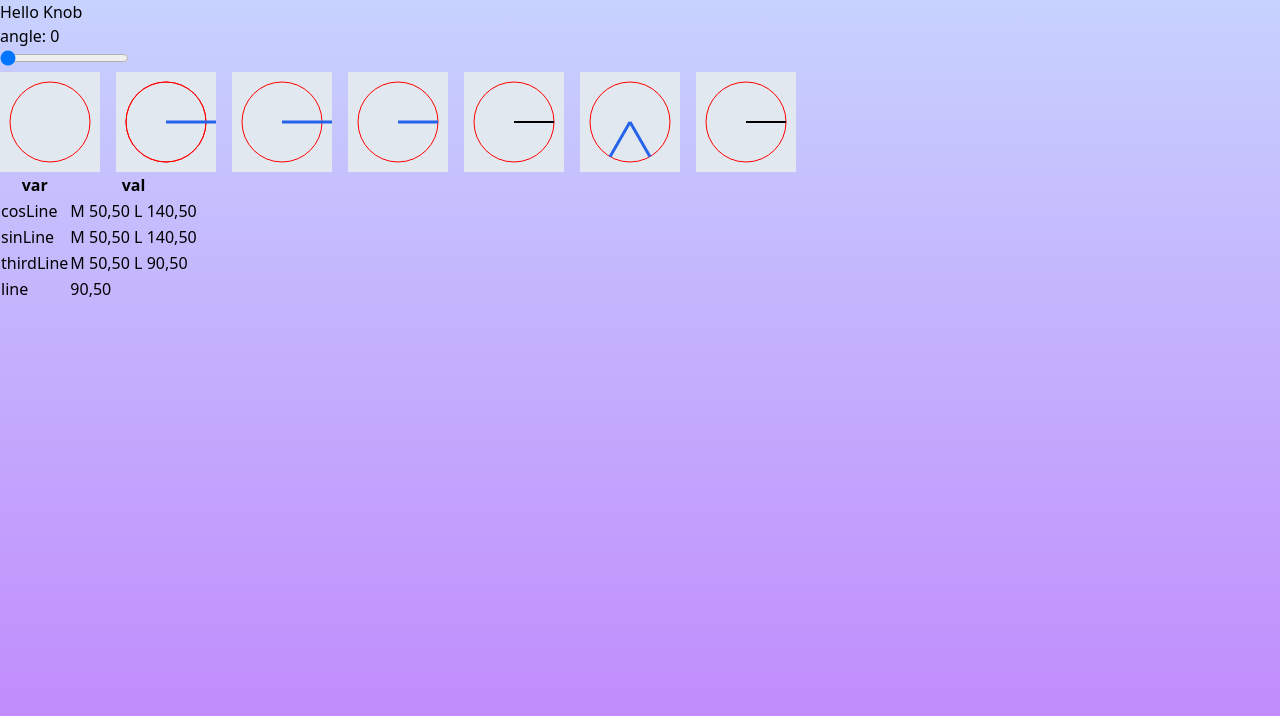
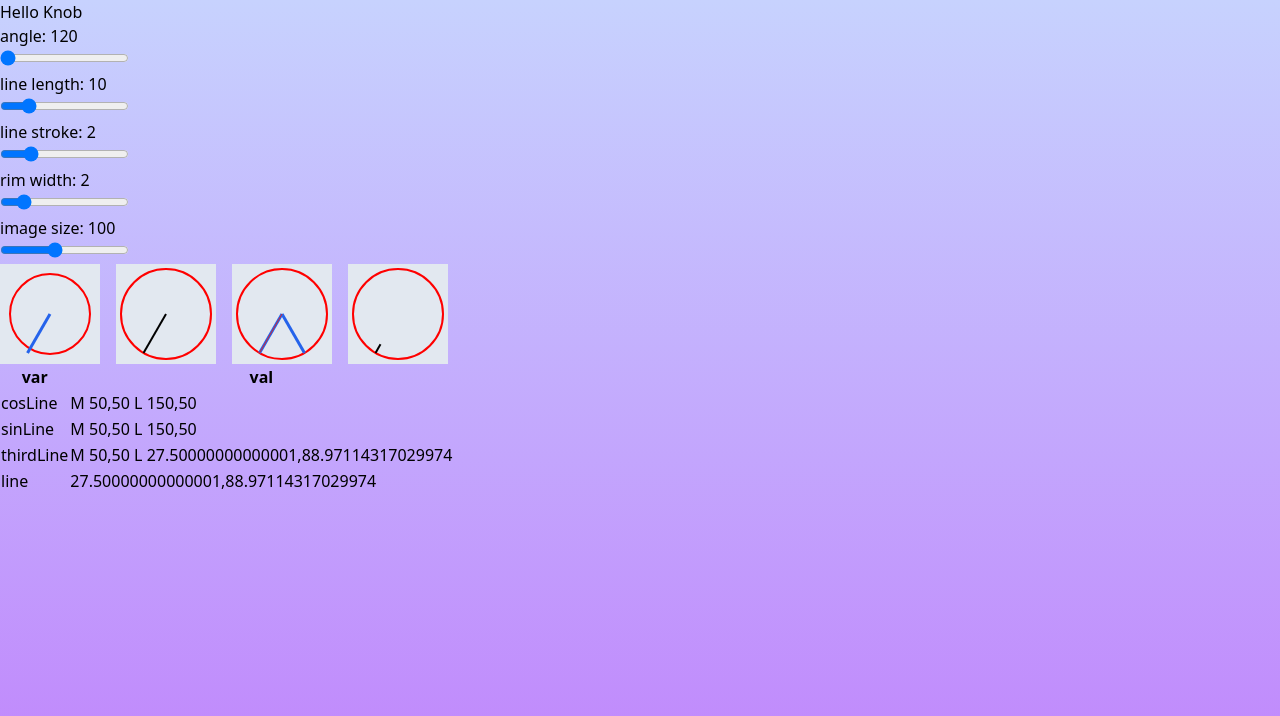
Before and after one commit to slipmatio/control-knob, a Vue app: page / in a window 1280 px wide. Shown: the top 716 px of the page. Built offline with nearby package versions, Linux system fonts and the light colour scheme.

Commit message:
added more controls

```diff
--- a/src/App.vue
+++ b/src/App.vue
@@ -1,31 +1,7 @@
 <script setup lang="ts">
-import { ref, onMounted, computed } from 'vue'
 import ControlKnob from './ControlKnob.vue'
 
-const foo = ref(5)
-const ready = ref(false)
 console.log('Hello knob.')
-
-const RADIUS = 40
-const MID_X = 50
-const MID_Y = 50
-const MIN_RADIANS = (4 * Math.PI) / 3
-const MAX_RADIANS = -Math.PI / 3
-const strokeWidth = 17
-const secondaryColor = '#dcdfe6'
-
-const minX = computed(() => MID_X + Math.cos(MIN_RADIANS) * RADIUS)
-const minY = computed(() => MID_Y - Math.sin(MIN_RADIANS) * RADIUS)
-const maxX = computed(() => MID_X + Math.cos(MAX_RADIANS) * RADIUS)
-const maxY = computed(() => MID_Y - Math.sin(MAX_RADIANS) * RADIUS)
-
-const rangePath = computed(
-  () => `M ${minX.value} ${minY.value} A ${RADIUS} ${RADIUS} 0 1 1 ${maxX.value} ${maxY.value}`
-)
-
-onMounted(() => {
-  ready.value = true
-})
 </script>
 <template>
   <div>
--- a/src/ControlKnob.vue
+++ b/src/ControlKnob.vue
@@ -6,11 +6,15 @@ const ready = ref(false)
 // 2PI radians = 360 degrees
 // 1 radian = 180/PI degrees = 57.2957795 degrees
 
-const RADIUS = 40
+const RADIUS = 45
 const MID_X = 50
 const MID_Y = 50
 const rad = 180 / Math.PI
-const controlAngle = ref(0)
+const controlAngle = ref(120)
+const lineLength = ref(10)
+const lineStroke = ref(2)
+const imageSize = ref(100)
+const rimWidth = ref(2)
 // const strokeWidth = 1
 
 const origo = {
@@ -25,11 +29,6 @@ const origo = {
 
 // const secondaryColor = '#dcdfe6'
 // const stepSize = 1
-
-// const minX = computed(() => MID_X + Math.cos(MIN_RADIANS) * RADIUS)
-// const minY = computed(() => MID_Y - Math.sin(MIN_RADIANS) * RADIUS)
-// const maxX = computed(() => MID_X + Math.cos(MAX_RADIANS) * RADIUS)
-// const maxY = computed(() => MID_Y - Math.sin(MAX_RADIANS) * RADIUS)
 
 // const firstLine = `M ${origo.x},${origo.y} L ${origo.x + RADIUS},50`
 
@@ -63,6 +62,14 @@ const line2 = computed(
   () => `M ${origo.x},${origo.y} L ${50 + Math.cos(rad2) * RADIUS},${50 + Math.sin(rad2) * RADIUS}`
 )
 
+const lineStartX = computed(() => {
+  return 50 + Math.cos(degToRad(controlAngle.value)) * (RADIUS - lineLength.value)
+})
+
+const lineStartY = computed(() => {
+  return 50 + Math.sin(degToRad(controlAngle.value)) * (RADIUS - lineLength.value)
+})
+
 const lineEndX = computed(() => {
   return 50 + Math.cos(degToRad(controlAngle.value)) * RADIUS
 })
@@ -79,39 +86,42 @@ onMounted(() => {
   ready.value = true
 })
 </script>
+<style>
+.knob {
+  width: --imageSize;
+}
+</style>
 <template>
   <div>
-    <p>angle: {{ controlAngle }}</p>
-    <input type="range" min="0" max="360" v-model="controlAngle" />
+    <div>
+      <p>angle: {{ controlAngle }}</p>
+      <input type="range" min="120" max="420" v-model="controlAngle" />
+    </div>
+
+    <div>
+      <p>line length: {{ lineLength }}</p>
+      <input type="range" min="1" max="50" v-model="lineLength" />
+    </div>
+
+    <div>
+      <p>line stroke: {{ lineStroke }}</p>
+      <input type="range" min="1" max="6" v-model="lineStroke" />
+    </div>
+
+    <div>
+      <p>rim width: {{ rimWidth }}</p>
+      <input type="range" min="1" max="8" v-model="rimWidth" />
+    </div>
+
+    <div>
+      <p>image size: {{ imageSize }}</p>
+      <input type="range" min="30" max="200" v-model="imageSize" />
+    </div>
   </div>
 
   <div class="flex flex-row space-x-4">
     <svg :width="100" :height="100" viewBox="0 0 100 100" class="text-red-500 bg-slate-200">
-      <circle cx="50" cy="50" r="40" stroke="red" fill="transparent" stroke-width="1" />
-    </svg>
-    <svg :width="100" :height="100" viewBox="0 0 100 100" class="text-red-500 bg-slate-200">
-      <circle cx="50" cy="50" r="40" stroke="red" fill="transparent" stroke-width="1" />
-      <circle cx="50" cy="50" r="40" stroke="red" fill="transparent" stroke-width="1" />
-      <path
-        :d="cosLine"
-        :stroke-width="3"
-        stroke="currentColor"
-        class="text-blue-600"
-        fill="transparent"
-      ></path>
-    </svg>
-    <svg :width="100" :height="100" viewBox="0 0 100 100" class="text-red-500 bg-slate-200">
-      <circle cx="50" cy="50" r="40" stroke="red" fill="transparent" stroke-width="1" />
-      <path
-        :d="sinLine"
-        :stroke-width="3"
-        stroke="currentColor"
-        class="text-blue-600"
-        fill="transparent"
-      ></path>
-    </svg>
-    <svg :width="100" :height="100" viewBox="0 0 100 100" class="text-red-500 bg-slate-200">
-      <circle cx="50" cy="50" r="40" stroke="red" fill="transparent" stroke-width="1" />
+      <circle cx="50" cy="50" r="40" stroke="red" fill="transparent" :stroke-width="rimWidth" />
       <path
         :d="thirdLine"
         :stroke-width="3"
@@ -121,11 +131,25 @@ onMounted(() => {
       ></path>
     </svg>
     <svg :width="100" :height="100" viewBox="0 0 100 100" class="text-red-500 bg-slate-200">
-      <circle cx="50" cy="50" r="40" stroke="red" fill="transparent" stroke-width="1" />
+      <circle
+        cx="50"
+        cy="50"
+        :r="RADIUS"
+        stroke="red"
+        fill="transparent"
+        :stroke-width="rimWidth"
+      />
       <line x1="50" y1="50" :x2="lineEndX" :y2="lineEndY" stroke="black" stroke-width="2" />
     </svg>
     <svg :width="100" :height="100" viewBox="0 0 100 100" class="text-red-500 bg-slate-200">
-      <circle cx="50" cy="50" r="40" stroke="red" fill="transparent" stroke-width="1" />
+      <circle
+        cx="50"
+        cy="50"
+        :r="RADIUS"
+        stroke="red"
+        fill="transparent"
+        :stroke-width="rimWidth"
+      />
       <path
         :d="line1"
         :stroke-width="3"
@@ -140,10 +164,36 @@ onMounted(() => {
         class="text-blue-600"
         fill="transparent"
       ></path>
+      <path
+        :d="thirdLine"
+        :stroke-width="1"
+        stroke="currentColor"
+        class="text-red-600"
+        fill="transparent"
+      ></path>
     </svg>
-    <svg :width="100" :height="100" viewBox="0 0 100 100" class="text-red-500 bg-slate-200">
-      <circle cx="50" cy="50" r="40" stroke="red" fill="transparent" stroke-width="1" />
-      <line x1="50" y1="50" :x2="lineEndX" :y2="lineEndY" stroke="black" stroke-width="2" />
+    <svg
+      :width="imageSize"
+      :height="imageSize"
+      viewBox="0 0 100 100"
+      class="text-red-500 bg-slate-200"
+    >
+      <circle
+        cx="50"
+        cy="50"
+        :r="RADIUS"
+        stroke="red"
+        fill="transparent"
+        :stroke-width="rimWidth"
+      />
+      <line
+        :x1="lineStartX"
+        :y1="lineStartY"
+        :x2="lineEndX"
+        :y2="lineEndY"
+        stroke="black"
+        :stroke-width="lineStroke"
+      />
     </svg>
   </div>
 
```
